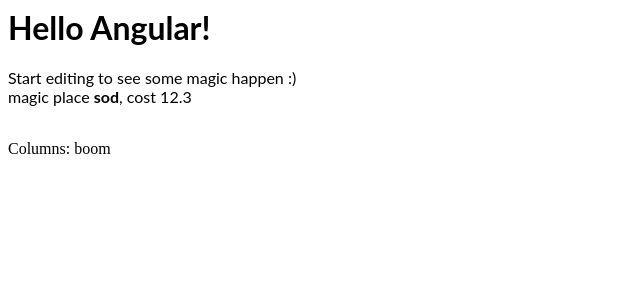
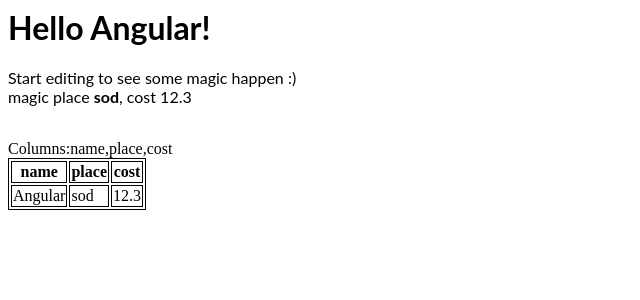
Before and after one commit to dalet1810/angular-wbla3m, an Angular app: page / in a window 1280 px wide. Shown: the top 300 px of the page, without its empty margins (0-640 px from the left). Built offline with nearby package versions, Linux system fonts and the light colour scheme.

Commit message:
3 files modified, basic table

```diff
--- a/src/app/app.component.css
+++ b/src/app/app.component.css
@@ -1,3 +1,7 @@
 p {
   font-family: Lato;
 }
+
+table, th, td {
+  border: 1px solid;
+}
--- a/src/app/app.component.html
+++ b/src/app/app.component.html
@@ -1,13 +1,22 @@
-<head>
-<script>
-let columns=['name','place','cost'];
-</script>
-</head>
 <hello name="{{ name }}"></hello>
 <p>
   Start editing to see some magic happen :)
   <br/>magic place <b>{{place}}</b>, cost {{cost}}
 </p>
 <br/>
-Columns:{{columns}}
-boom
+
+Columns:{{columns}}<br/>
+<table mdbTable bordered="true">
+  <thead>
+    <tr>
+      <th *ngFor="let head of columns" scope="col">{{head}} </th>
+    </tr>
+  </thead>
+  <tbody>
+    <tr>
+    <td>{{name}}</td>
+    <td>{{place}}</td>
+    <td>{{cost}}</td>
+    </tr>
+  </tbody>
+</table>
--- a/src/app/app.component.ts
+++ b/src/app/app.component.ts
@@ -9,5 +9,5 @@
   name = 'Angular';
   place='sod';
   cost=12.3;
+  columns=['name','place','cost'];
 }
-let columns=['name','place','cost'];
```
